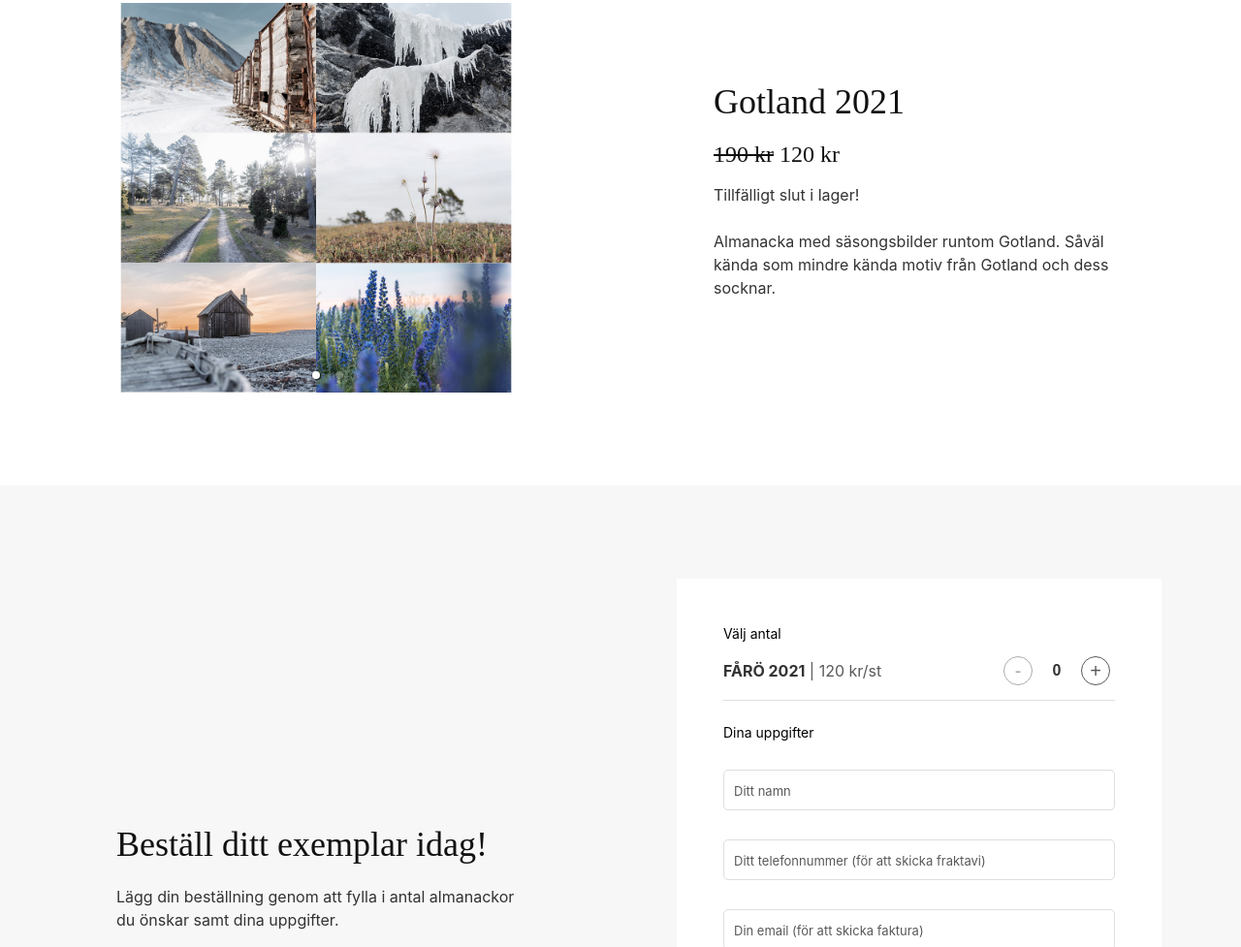
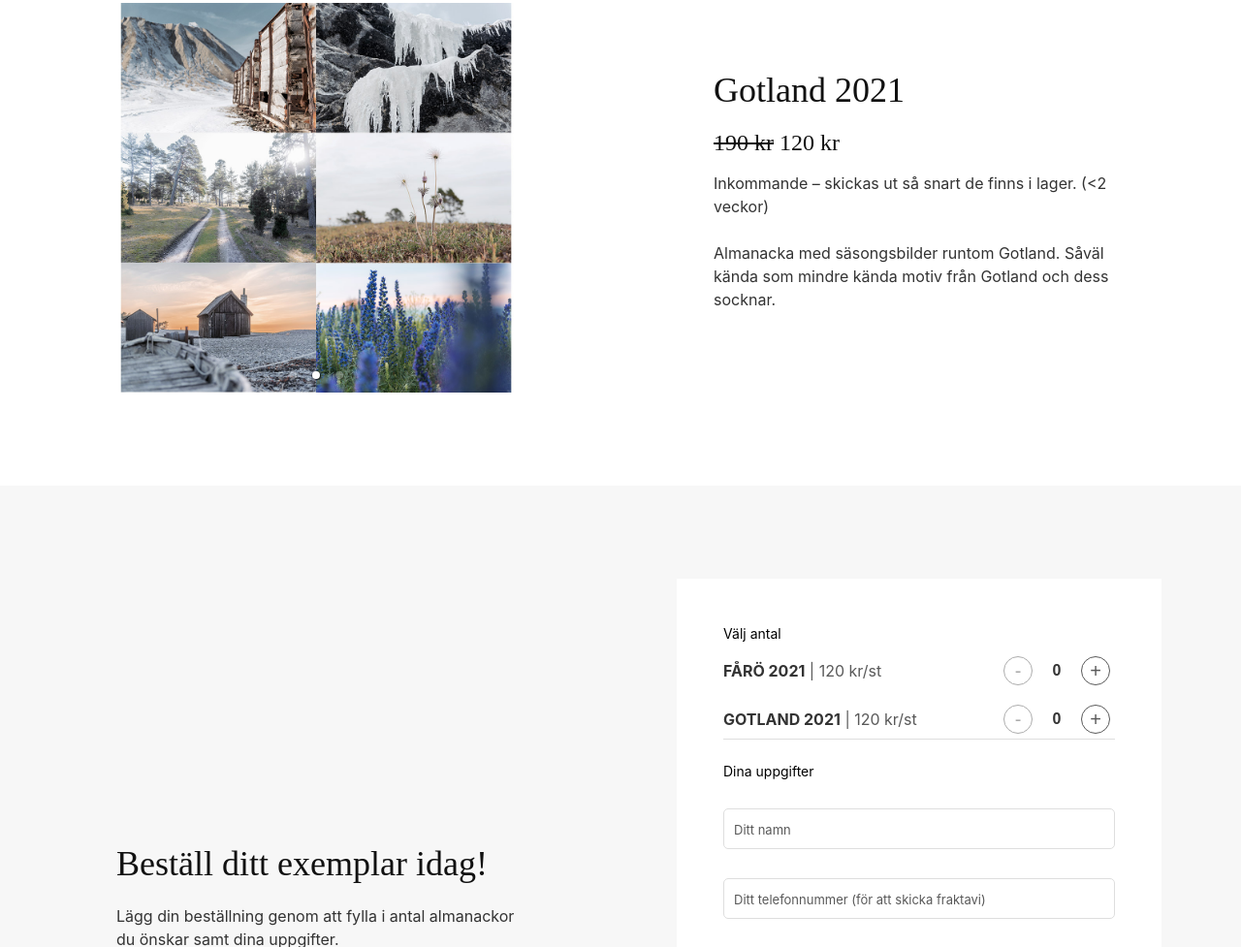
Before and after one commit to dtangerfors/juice, a Gatsby site: page /almanacka in a window 1280 px wide. Shown: the part 1704-2681 px from the top of the page at 97% size. Built offline with nearby package versions, Linux system fonts and the light colour scheme; Gatsby itself is replaced by a stand-in of ours; a web font is replaced by a local one; what @prismicio/gatsby-source-prismic-graphql would draw is missing.

Commit message:
Added option to order Gotland 2021 again

```diff
--- a/src/components/OrderForm.js
+++ b/src/components/OrderForm.js
@@ -242,10 +242,10 @@ export default class OrderForm extends Component {
                         <StaticLabel htmlFor="faroTotal">Fårö 2021</StaticLabel>
                         <Counter incrementCart={this.incrementCart} decrementCart={this.decrementCart} status={status} name="faroTotal"/>
                     </InputWrapper>
-                    {/* <InputWrapper>
+                    <InputWrapper>
                         <StaticLabel htmlFor="gotlandTotal">Gotland 2021</StaticLabel>
                         <Counter incrementCart={this.incrementCart} decrementCart={this.decrementCart} status={status} name="gotlandTotal"/>
-                    </InputWrapper> */}
+                    </InputWrapper>
                 </FormGroup>
                 <FormGroup style={{
                     height: status === "SUCCESS" ? '0' : null,
--- a/src/pages/almanacka/index.js
+++ b/src/pages/almanacka/index.js
@@ -339,7 +339,7 @@ export default () => {
                         <SplitContent>
                             <H2>Gotland 2021</H2>
                             <H3><span>190 kr</span> 120 kr</H3>
-                            <Paragraph>Tillfälligt slut i lager!</Paragraph>
+                            <Paragraph>Inkommande – skickas ut så snart de finns i lager. (&lt;2 veckor)</Paragraph>
                             <Paragraph secondary>Almanacka med säsongsbilder runtom Gotland. Såväl kända som mindre kända motiv från Gotland och dess socknar.</Paragraph>
                         </SplitContent>
                         <SplitImage as="div">
```
